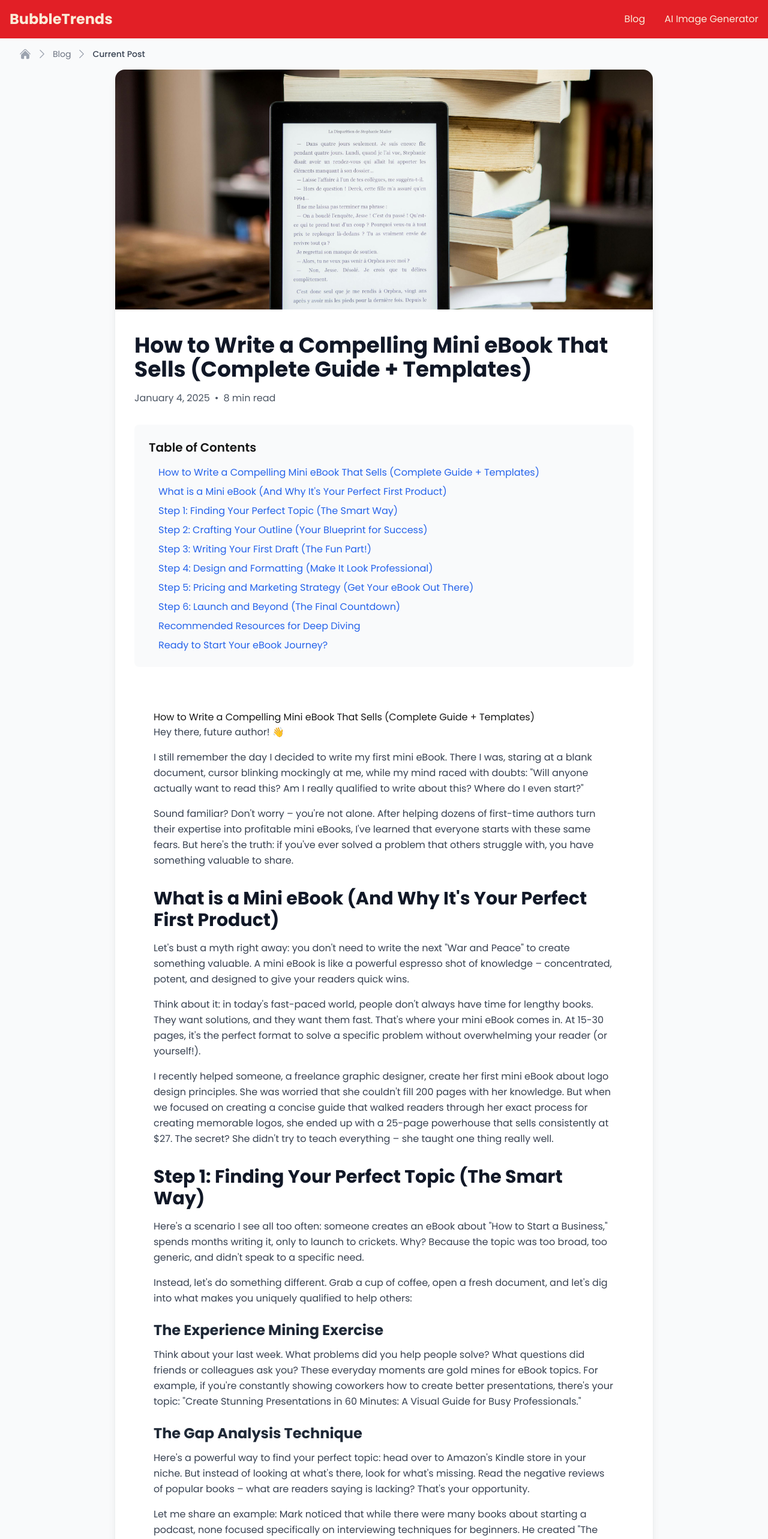
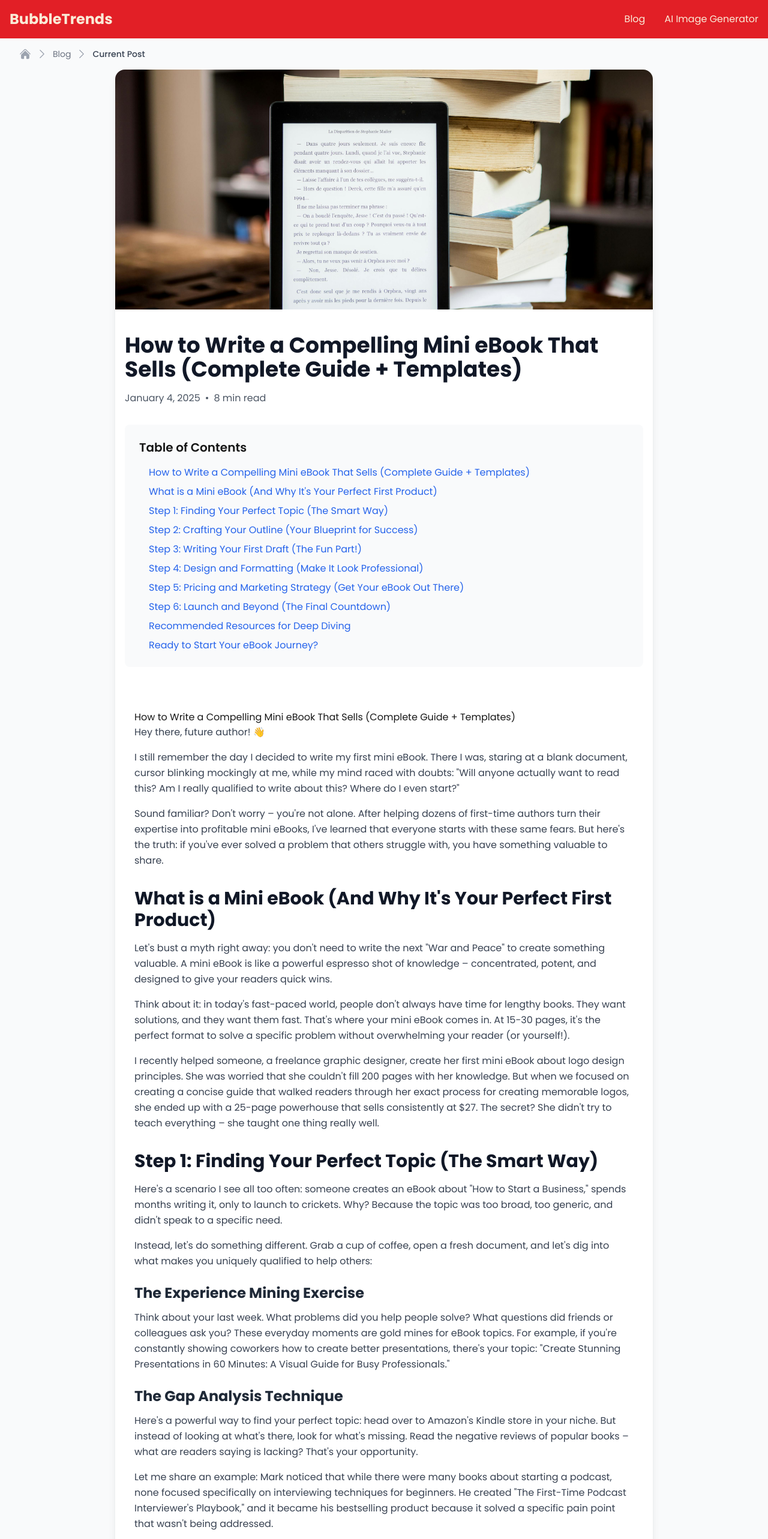
Before and after one commit to ajejey/bubbleTrendsNextjs, a Next.js app: page /blog/how-to-write-compelling-mini-ebook in a window 1280 px wide. Shown: the top 2566 px of the page at 60% size. Built offline with nearby package versions, Linux system fonts and the light colour scheme.

Commit message:
reduce padding

```diff
--- a/src/app/blog/[slug]/page.js
+++ b/src/app/blog/[slug]/page.js
@@ -129,7 +129,7 @@ export default function BlogPost({ params }) {
                   priority
                 />
               </div>
-              <div className="px-8 py-10">
+              <div className="px-4 py-10">
                 <div className="mb-8">
                   <h1 className="text-4xl font-bold text-gray-900 mb-4">{post.title}</h1>
                   <div className="flex items-center text-gray-600">
@@ -172,7 +172,7 @@ export default function BlogPost({ params }) {
                 )}
 
                 {/* Content Section */}
-                <div className="px-8 py-10">
+                <div className="px-4 py-10">
                   <ReactMarkdown
                     remarkPlugins={[remarkGfm]}
                     rehypePlugins={[rehypeRaw]}
```
